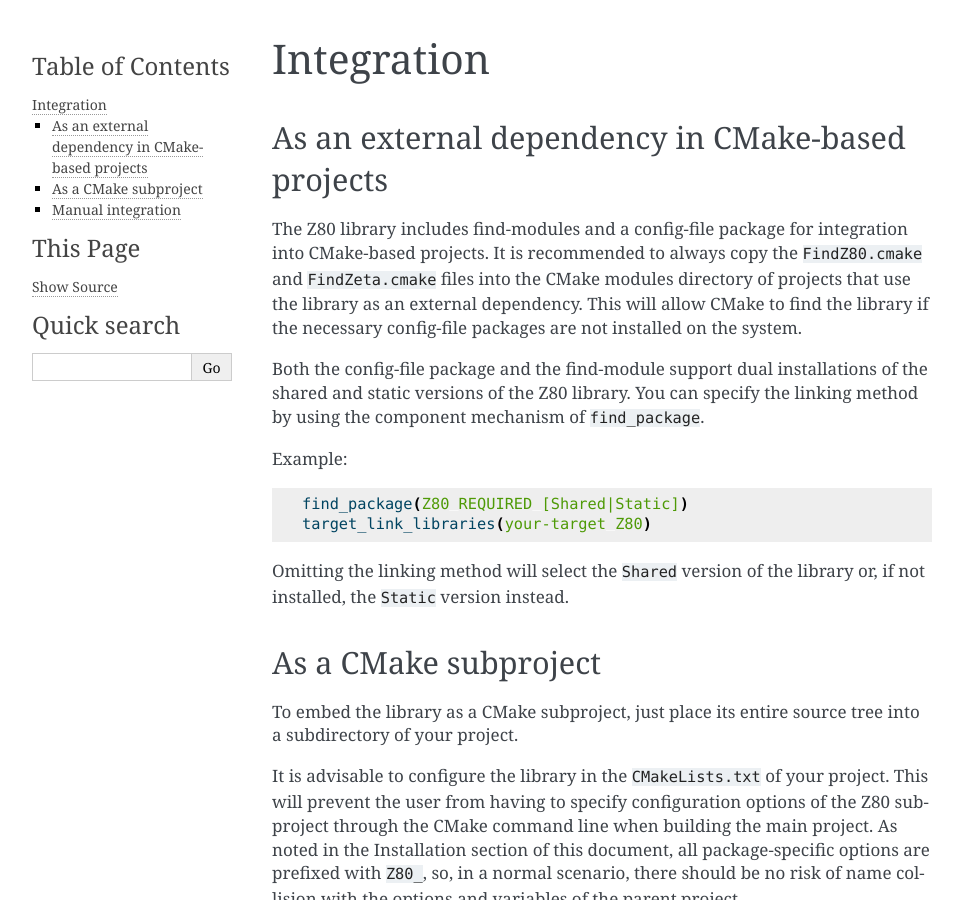
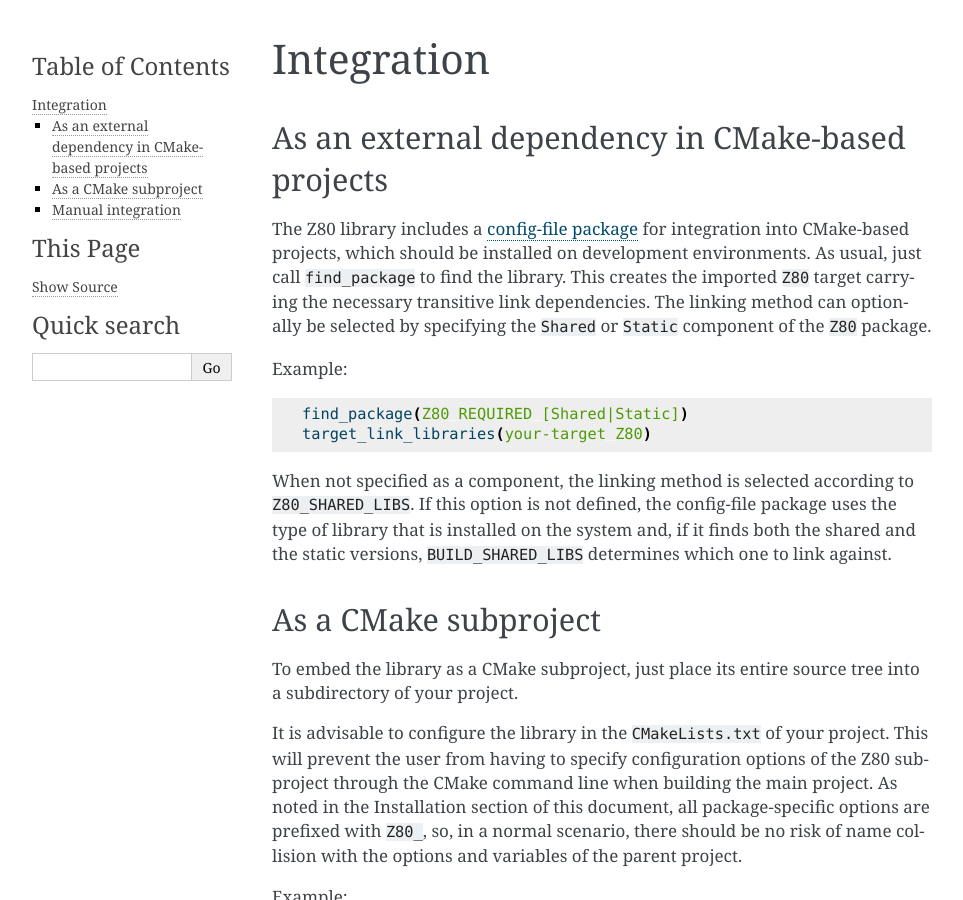
Before and after one commit to redcode/Z80, a Sphinx documentation site: the page built from documentation/Integration.rst, in a window 1280 px wide and 900 px high. Shown: the whole window, without its empty margins (148-1111 px from the left). Built offline with Sphinx 7.4.7, drawn with Linux system fonts in a browser that asks for light colours.

Commit message:
Removed FindZ80.cmake; Updated documentation acordingly.

```diff
--- a/documentation/Installation.rst
+++ b/documentation/Installation.rst
@@ -152,7 +152,7 @@ The second group of package-specific options configures the source code of the l
 	Build the implementation of the bug affecting the Zilog Z80 NMOS, which causes the P/V flag to be reset when a maskable interrupt is accepted during the execution of the ``ld a,{i|r}`` instructions. |br| |nl|
 	The default is ``NO``.
 
-Package maintainers should use at least the following options for both shared and static library targets:
+Package maintainers should use at least the following options for the shared library:
 
 .. code-block:: sh
 
--- a/documentation/Integration.rst
+++ b/documentation/Integration.rst
@@ -17,9 +17,7 @@ Integration
 As an external dependency in CMake-based projects
 -------------------------------------------------
 
-The Z80 library includes find-modules and a config-file package for integration into CMake-based projects. It is recommended to always copy the ``FindZ80.cmake`` and ``FindZeta.cmake`` files into the CMake modules directory of projects that use the library as an external dependency. This will allow CMake to find the library if the necessary config-file packages are not installed on the system.
-
-Both the config-file package and the find-module support dual installations of the shared and static versions of the Z80 library. You can specify the linking method by using the component mechanism of ``find_package``.
+The Z80 library includes a `config-file package <https://cmake.org/cmake/help/latest/manual/cmake-packages.7.html#config-file-packages>`_ for integration into CMake-based projects, which should be installed on development environments. As usual, just call ``find_package`` to find the library. This creates the imported ``Z80`` target carrying the necessary transitive link dependencies. The linking method can optionally be selected by specifying the ``Shared`` or ``Static`` component of the ``Z80`` package.
 
 Example:
 
@@ -28,7 +26,7 @@ Example:
 	find_package(Z80 REQUIRED [Shared|Static])
 	target_link_libraries(your-target Z80)
 
-Omitting the linking method will select the ``Shared`` version of the library or, if not installed, the ``Static`` version instead.
+When not specified as a component, the linking method is selected according to ``Z80_SHARED_LIBS``. If this option is not defined, the config-file package uses the type of library that is installed on the system and, if it finds both the shared and the static versions, ``BUILD_SHARED_LIBS`` determines which one to link against.
 
 As a CMake subproject
 ---------------------
--- a/documentation/TODO.txt
+++ /dev/null
@@ -1,2 +0,0 @@
-ST CMOS Z80 no se comporta igual en los flags de las instrucciones de bloque?
-https://stardot.org.uk/forums/viewtopic.php?p=212100#p212100
```
Also changed, not shown: other parts of documentation/Installation.rst (+1 -1 lines), README.md (+6 -8 lines), 2 other files.
